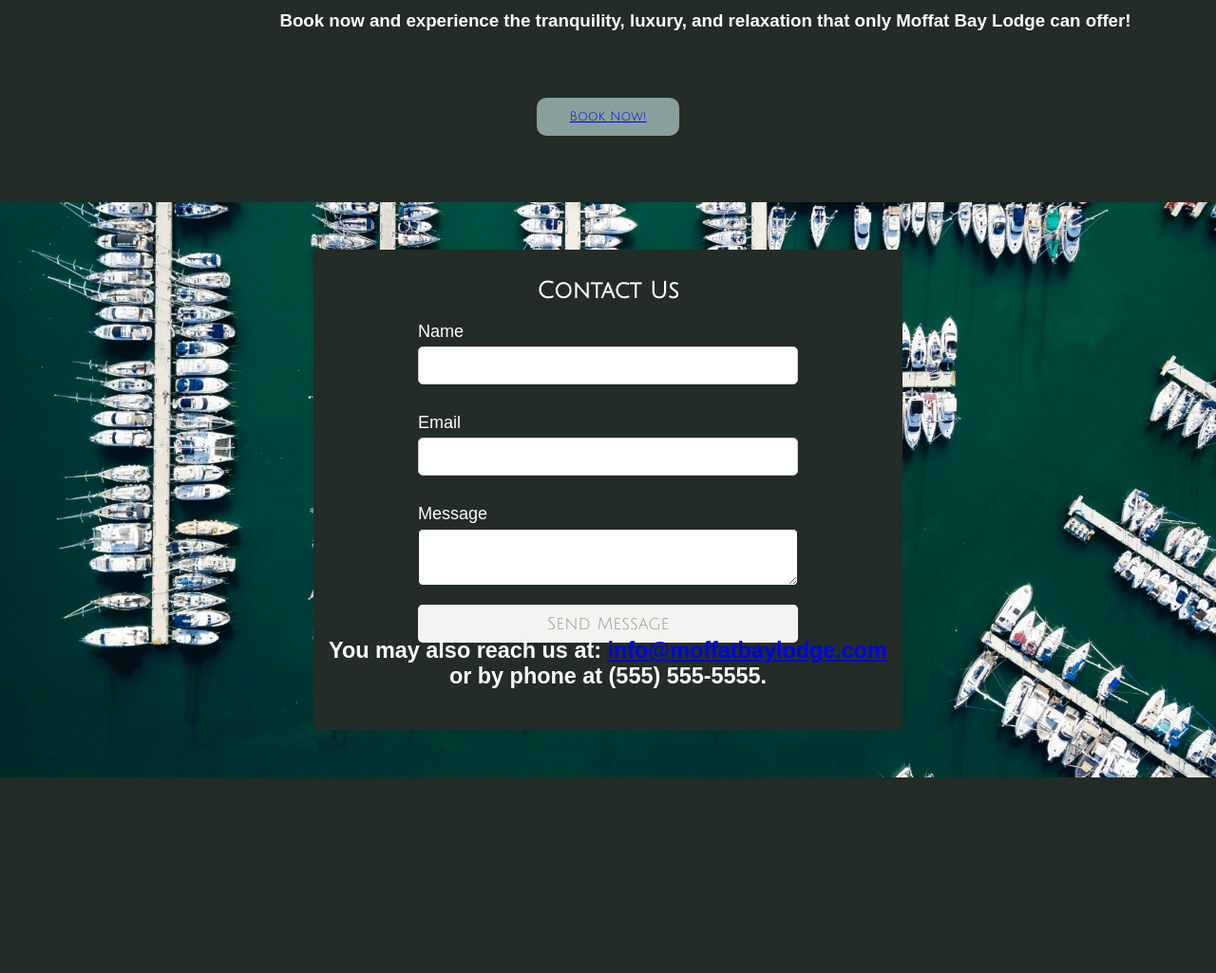
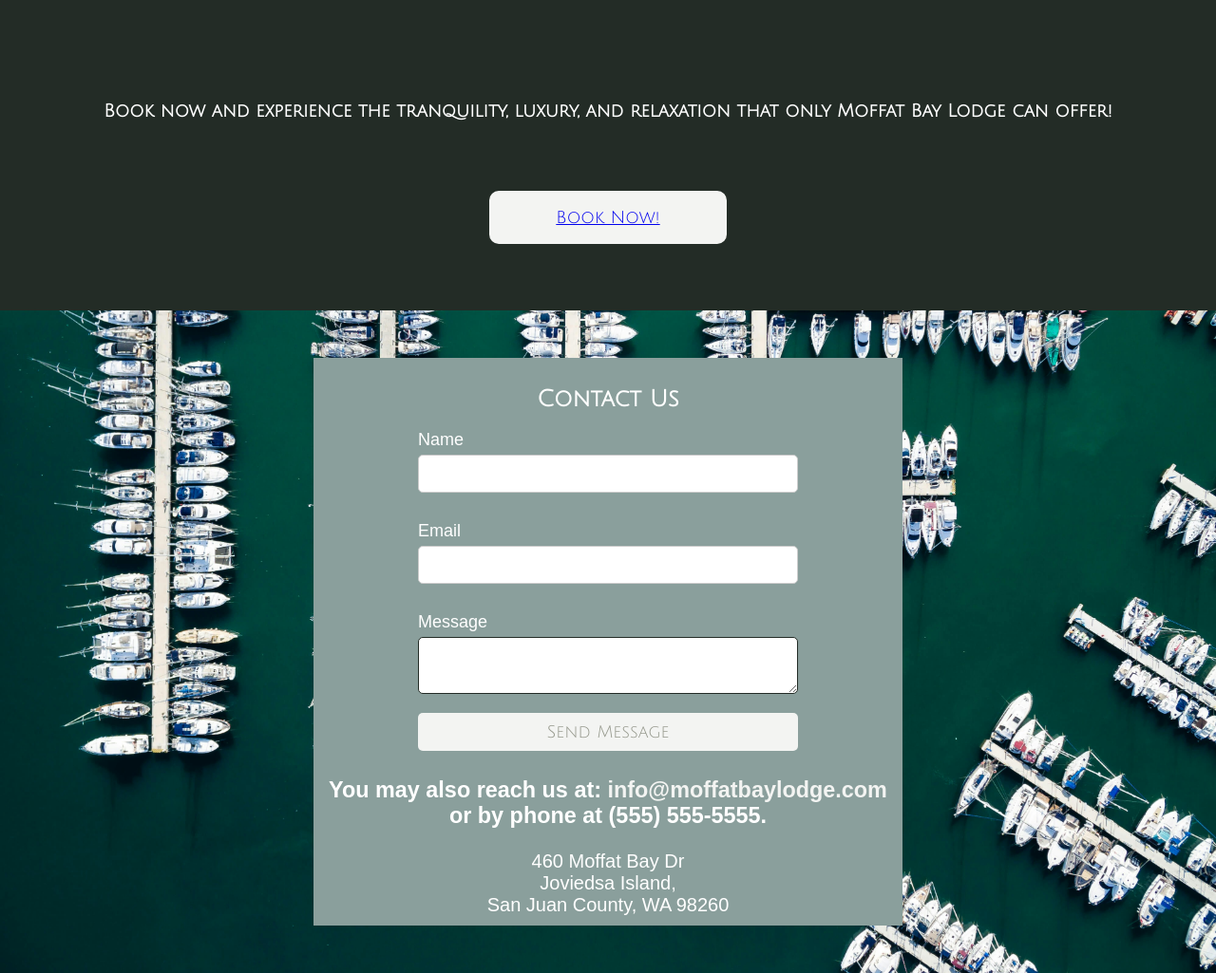
Before and after one commit to samiahFord/Moffat-Bay, a PHP site: page /about.php in a window 1280 px wide. Shown: the part 3727-4752 px from the top of the page at 95% size. Before the commit the page ends 4546 px from the top, so only its background shows below. Run offline with PHP 8.4, Linux system fonts and the light colour scheme.

Commit message:
pushing changes to about.php

```diff
--- a/about.php
+++ b/about.php
@@ -20,6 +20,7 @@
         <p>
             Nestled on the picturesque Joviedsa Island, part of the stunning San Juan Islands, Moffat Bay Lodge and Marina is a hidden gem that exudes beauty straight out of a magazine. Surrounded by crystal-clear waters and lush green forests, this tranquil oasis offers a retreat like no other.
         </p>
+        <br/>
         <p>
             The heart of Moffat Bay Lodge lies in its dedicated and friendly staff, who strive to make every guest's stay unforgettable. From the moment you arrive, you'll be greeted with warm smiles and impeccable service, ensuring that your every need is met with care and attention.
         </p>
@@ -69,7 +70,9 @@
     </div>
 
     <!-- Book Now Button -->
-    <button class="bookNow" type="button"><a href="room_reservation.php">Book Now!</a></button>
+    <button class="bookNow" type="button">
+        <a href="room_reservation.php">Book Now!</a>
+    </button>
 
     <!-- Contact Us -->
     <div class="contactbg">
@@ -92,6 +95,12 @@
 
             <div class="ourinfo">
                 <h3>You may also reach us at: <a href="mailto:info@moffatbaylodge.com">info@moffatbaylodge.com</a> <br> or by phone at (555) 555-5555.</h3>
+                <br>
+                <p>
+                    460 Moffat Bay Dr <br>
+                    Joviedsa Island, <br>
+                    San Juan County, WA 98260
+                </p>
             </div>
     </div>
 
--- a/attractions.php
+++ b/attractions.php
@@ -4,7 +4,7 @@
         <meta charset="UTF-8">
         <meta name="viewport" content="width=device-width, initial-scale=1.0">
         <title>Moffat Bay Lodge Website</title>
-        <link rel="icon" type="image/x-icon" href="Moffat-Bay/shared/transparent-logo.png">
+        <link rel="icon" type="image/x-icon" href="/Moffat-Bay/shared/transparent-logo.png">
         <link rel="stylesheet" href="shared/attractions.css">
         <link rel="preconnect" href="https://fonts.googleapis.com" />
         <link rel="preconnect" href="https://fonts.gstatic.com" crossorigin />
@@ -32,8 +32,9 @@
         <div class="attractionsp">
             <p>
                 To explore all the attractions available around Moffat Bay Lodge, click on Learn More.
+                <br/>
                 This will take you to the pertinent information to get your adventure started!
-                <br>
+                <br/>
                 ** The links provided are from third party websites **
             </p>
         </div>
--- a/shared/aboutUs.css
+++ b/shared/aboutUs.css
@@ -8,7 +8,7 @@
 body {
     background-color: #232c26;
     color: white;
-    font-family: 'Open Sans', sans-serif;
+    font-family: 'Lucida Sans', 'Lucida Sans Regular', 'Lucida Grande', 'Lucida Sans Unicode', Geneva, Verdana, sans-serif;
     padding: 0;
     margin: 0;
   }
@@ -20,7 +20,7 @@ body {
  }
 .our-story h1 {
   margin-top: 30px;
-  font-size: 60px;
+  font-size: 40px;
   font-family: "Julius Sans One", sans-serif;
 }
 .our-story p {
@@ -33,6 +33,7 @@ body {
     margin-left: 20%;
     width: 60%;
     line-height: 1.5;
+    font-size: 20px;
   }
 
 
@@ -136,7 +137,7 @@ body {
   margin-top: 50px;
   text-align: center;
   margin-bottom: 50px;
-      width: 100%;
+  width: 80%;
 }
 
 #location h2 {
@@ -145,8 +146,13 @@ body {
 
   /* Book now */
 .reelEmIn h3 {
-    justify-content: center;
-    margin-left: 23%;
+  left: 0;
+  line-height: 1.5;
+  font-family: "Julius Sans One", sans-serif;
+  position: static;
+  text-align: center;
+  top: 50%;
+  width: 100%;
 }
 
 .bookNow {
@@ -154,20 +160,21 @@ body {
   display: inline-block;
   text-align: center;
   border-radius: 10px;
-    line-height: 1.5;
+  line-height: 2;
   font-family: "Julius Sans One", sans-serif;
+  font-size: 18px;
   text-decoration: none;
-    color: #F3F4F2 !important;
-    background-color: #8a9f9c;
+  background-color: #F3F4F2;
+  color: #8a9f9c;
   margin: 70px auto;
-    width: 150px;
+  width: 250px;
   cursor: pointer;
+  position: static;
 }
 
 .bookNow:hover {
   background-color: #F3F4F2;
   color: #232c26;
-    text-align: center;
 }
 
 .bookNow:active {
@@ -187,6 +194,7 @@ body {
 }
 
 #contact h2 {
+  font-family: "Julius Sans One", "Helvetica Neue", Helvetica, Arial,sans-serif;
   font-size: 30px;
   margin-top: 0;
 }
@@ -196,7 +204,7 @@ body {
   display: flex;
   flex-direction: column;
   align-items: center;
-    background-color: #232c26;
+  background-color: #8a9f9c;
   width: 50%;
   height: 70%;
   margin-left: 25%;
@@ -207,6 +215,7 @@ body {
 .contactform h2 {
   font-family: "Julius Sans One", sans-serif;
 }
+
 .ourinfo {
   height: 30%;
   width: 50%;
@@ -217,9 +226,15 @@ body {
   align-items: center;
   justify-content: center;
   padding: 2vw 1vw 1vw 1vw;
-    background-color: #232c26;
+  background-color: #8a9f9c;
   margin-left: 25%;
   margin-right: 60%;
+}
+
+
+.ourinfo a {
+  text-decoration: none;
+  color: #F3F4F2;
 }
 
 form {
@@ -245,6 +260,7 @@ body {
   margin-top: 5px;
 }
 
+
 input[type="submit"] {
   background-color: #F3F4F2;
   color: #94978b;
```
Also changed, not shown: shared/attractions.css (+9 -8 lines). Lines whose indentation alone changed are shown as unchanged.
